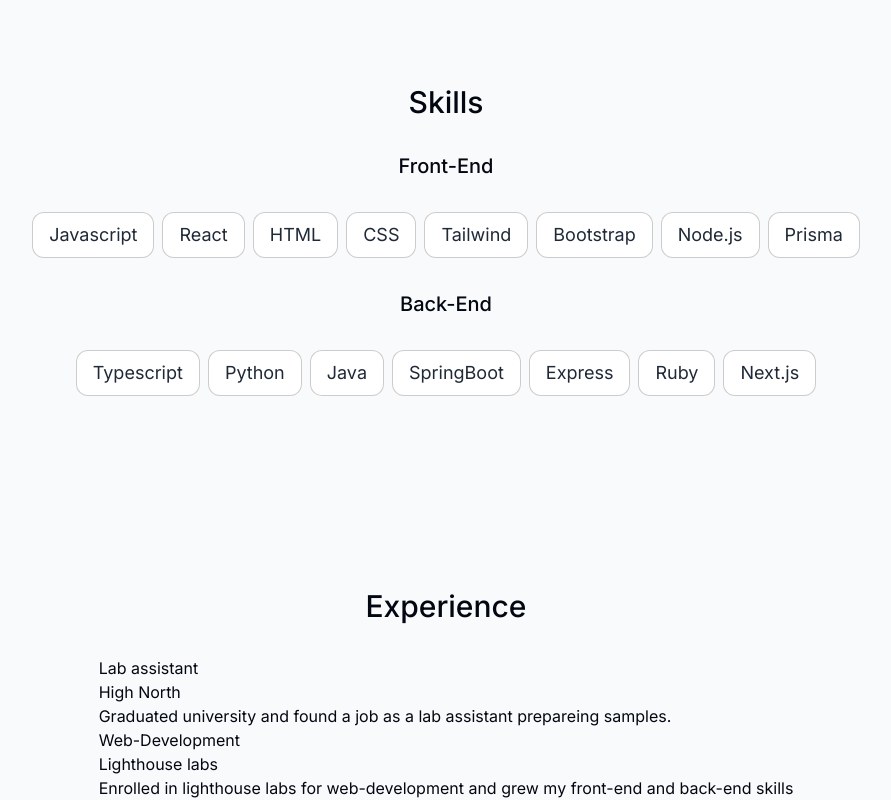
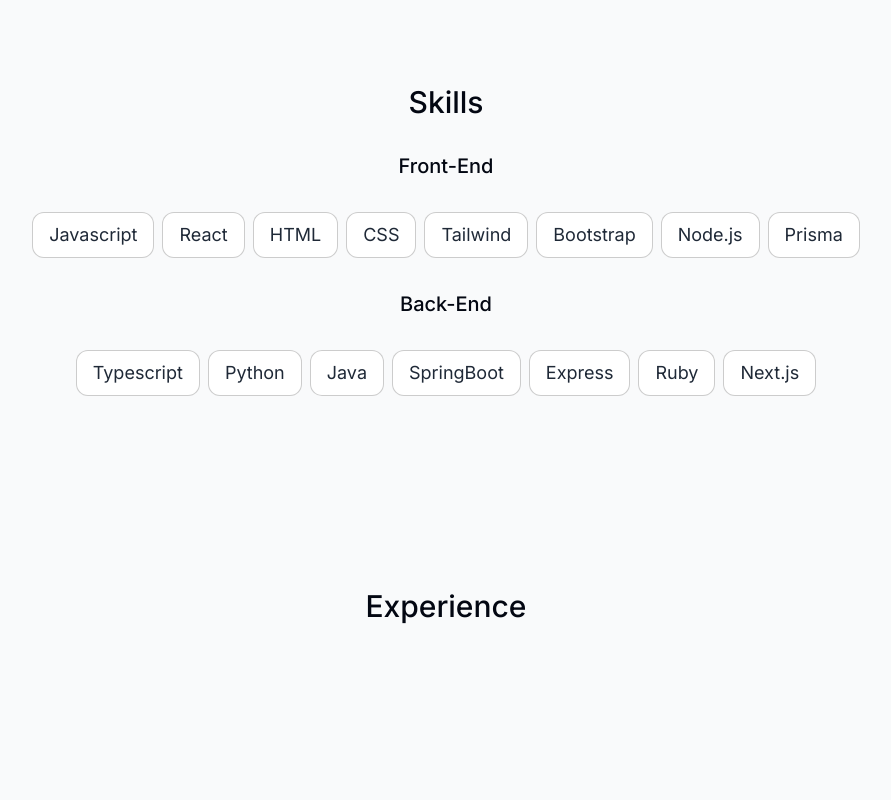
Before and after one commit to JasonMac123/NewPortfolio, a Next.js app: page / in a window 1280 px wide. Shown: the part 2551-3351 px from the top of the page, without its empty margins (194-1085 px from the left). After the commit the page ends 3207 px from the top, so only its background shows below. Built offline with nearby package versions, Linux system fonts and the light colour scheme.

Commit message:
Removes vertical timeline package

```diff
--- a/components/Experience.tsx
+++ b/components/Experience.tsx
@@ -1,15 +1,11 @@
 "use client";
-
-import {
-  VerticalTimeline,
-  VerticalTimelineElement,
-} from "react-vertical-timeline-component";
 
 import { GiMicroscope } from "react-icons/gi";
 import { BsCodeSlash } from "react-icons/bs";
 
 import { useSectionInView } from "@/hooks/useSectionInView";
 import SectionTitle from "./SectionTitle";
+import React from "react";
 
 const experienceData = [
   {
@@ -36,17 +32,6 @@
   return (
     <section id="experience" ref={ref}>
       <SectionTitle>Experience</SectionTitle>
-      <VerticalTimeline>
-        {experienceData.map((experience, i) => {
-          return (
-            <VerticalTimelineElement key={i}>
-              <h3>{experience.title}</h3>
-              <p>{experience.company}</p>
-              <p>{experience.description}</p>
-            </VerticalTimelineElement>
-          );
-        })}
-      </VerticalTimeline>
     </section>
   );
 };
--- a/package.json
+++ b/package.json
@@ -22,7 +22,6 @@
     "react-dom": "18.2.0",
     "react-icons": "^4.11.0",
     "react-intersection-observer": "^9.5.3",
-    "react-vertical-timeline-component": "^3.6.0",
     "tailwindcss": "3.3.5",
     "typescript": "5.2.2"
   },
```
Also changed, not shown: 1 other file (tests, documents, lock files or other folders).
